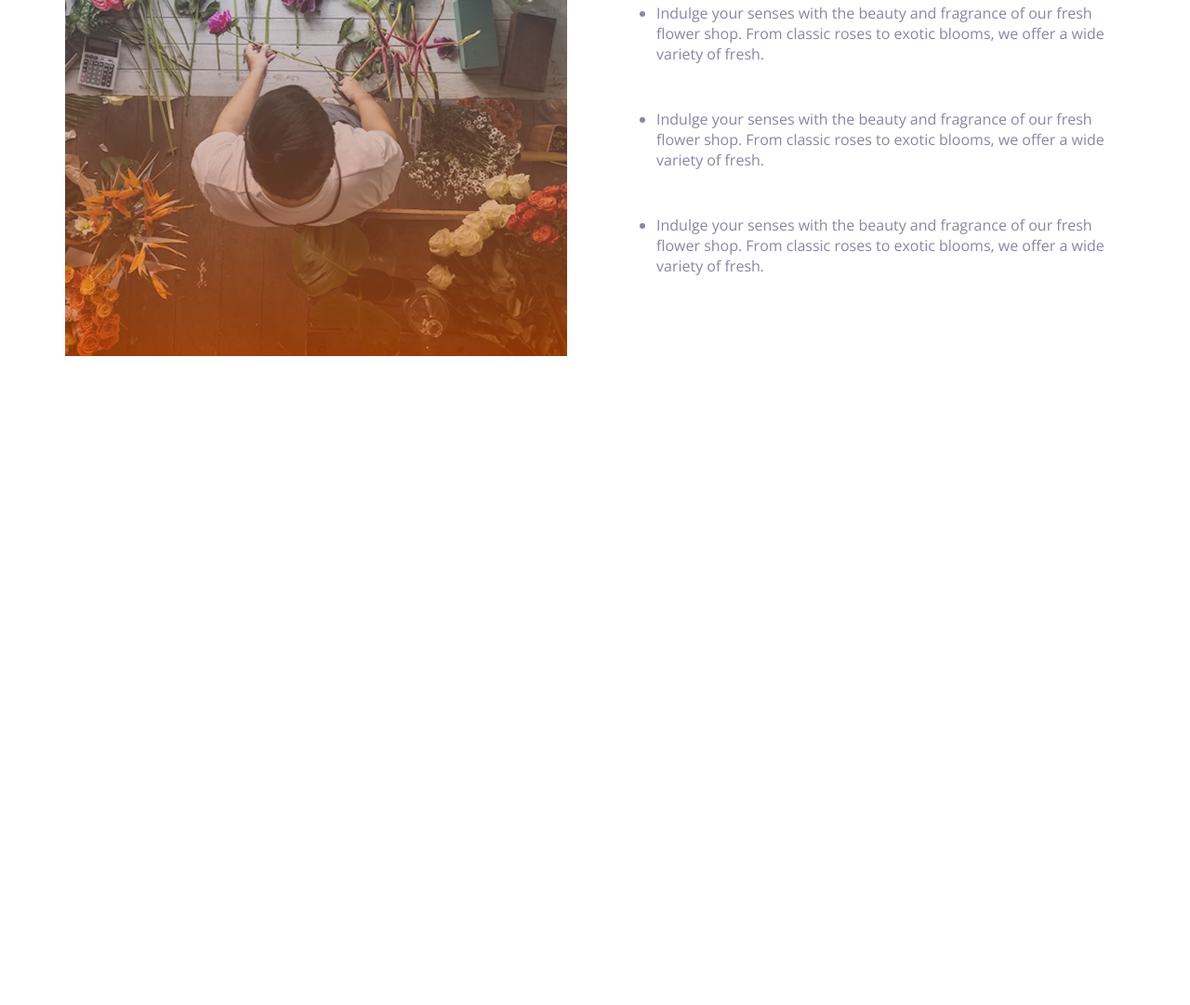
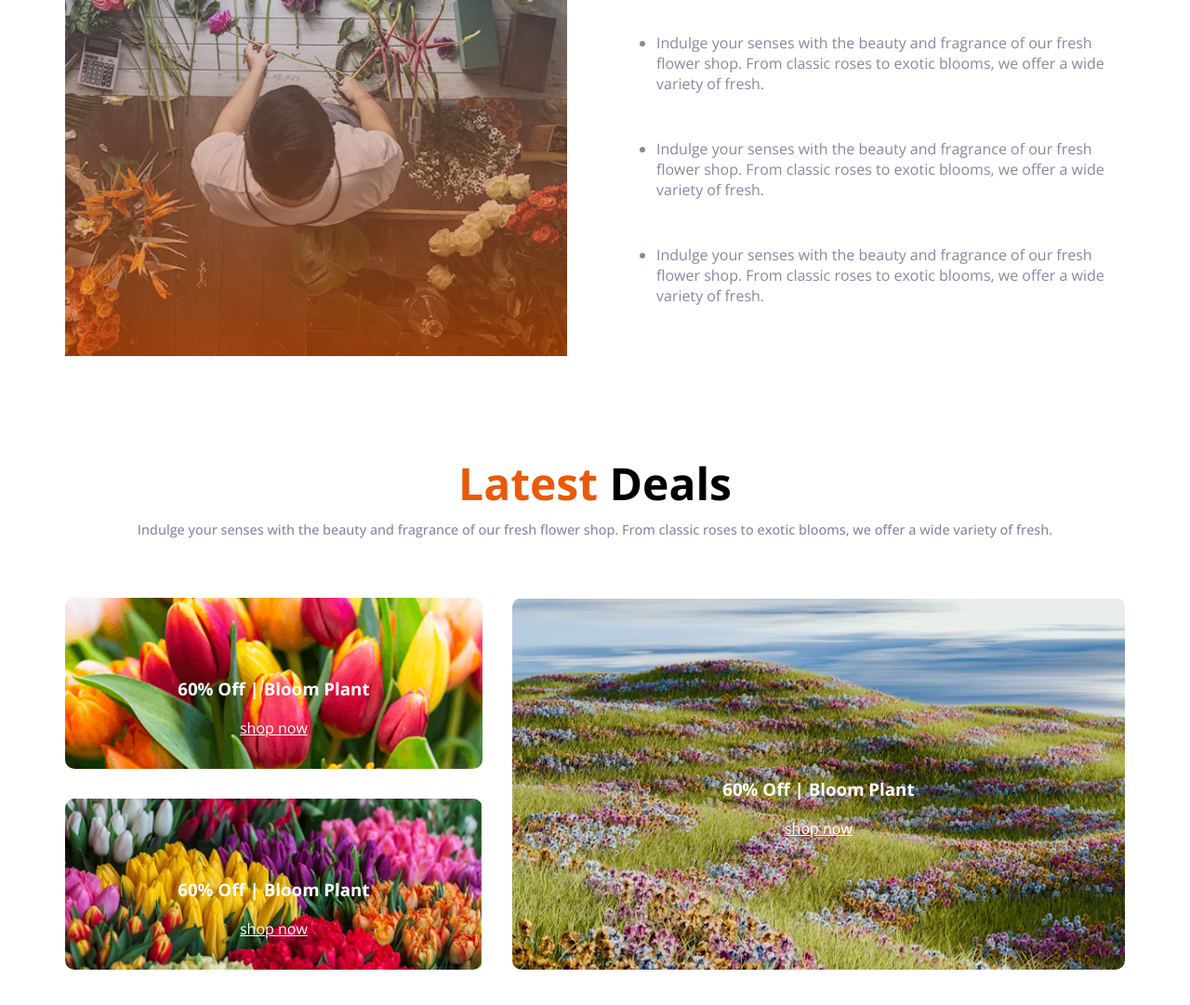
Before and after one commit to aanoman271/programminghero-assaignment-2, a plain HTML site: page flower.html in a window 1280 px wide. Shown: the part 2006-3087 px from the top of the page at 93% size. Before the commit the page ends 2493 px from the top, so only its background shows below. Drawn offline with nearby package versions, Linux system fonts and the light colour scheme.

Commit message:
leatest deal section done with responsive

```diff
--- a/flower.html
+++ b/flower.html
@@ -116,5 +116,26 @@
       </ul>
    </div>
  </section>
+ <section class="deals w-c">
+   <h2 class="deal-title plant-title"><span class="o-c ">Latest</span> Deals</h2>
+   <p class="describetion
+   deal-describtion">Indulge your senses with the beauty and fragrance of our fresh flower shop. From classic roses to exotic blooms, we offer a wide variety of fresh.</p>
+   <div class="deal-cards">
+
+
+   <div class="deal-card card-1">
+       <div class="deal-content">  <h3>60% Off | Bloom Plant</h3>
+         <a href="">shop now</a></div></div>
+
+           <div class="deal-card card-2">
+        <div class="deal-content"> <h3>60% Off | Bloom Plant</h3>
+         <a href="">shop now</a></div></div>
+
+           <div class="deal-card card-3">
+         <div class="deal-content"><h3>60% Off | Bloom Plant</h3>
+         <a href="">shop now</a></div></div>
+
+      </div>
+ </section>
 </body>
 </html>
--- a/styles/flower.css
+++ b/styles/flower.css
@@ -96,7 +96,7 @@ body{
 .lover-title{
     font-size: 3rem;
     font-weight: bold;
-    margin: 0;
+    /* margin: 0; */
 
 }
 .lover-section{
@@ -126,6 +126,69 @@ body{
     width: 100%;
     height: 100%;
 }
+/* deal secton */
+.deal-describtion{
+       text-align: center;
+    font-weight: 500;
+    font-size: 0.9rem;
+    margin-top: 0.5rem;
+
+}
+.deal-title{
+    text-align: center;
+    margin:0 ;
+}
+/* plant section */
+.deal-cards{
+display: grid;
+
+grid-template-areas:"mini big big "
+                     "mini2 big big" ;
+height: 400px;
+gap: 2rem;
+margin: 4rem auto;
+
+}
+.deal-card{
+    background-repeat: no-repeat;
+
+    background-position: center;
+    background-size:cover;
+    border-radius: 10px;
+    width: 100%;
+    height: 100%;
+
+
+}
+.deal-content{
+    display: flex;
+    height: 100%;
+    flex-direction: column;
+    justify-content: center;
+    align-items: center;
+    margin: auto auto;
+    padding: 1rem;
+}
+.deal-content>h3,a{
+    color: #fff;
+
+}
+
+.card-1{
+    background-image: url(/assets/deal-ana.png);
+    grid-area: mini;
+
+
+}
+.card-2{
+    background-image: url(/assets/deal-bloom.png);
+    grid-area: mini2;
+
+}
+.card-3{
+    background-image: url(/assets/deal-zabo.png);
+    grid-area: big;
+}
 /* responsive */
 @media screen and (max-width:576px) {
 .banner-ul :nth-child(1),
@@ -143,5 +206,22 @@ body{
 .plant-card-container{
     grid-template-columns: repeat(2 , 1fr);
 }
+/* plant lover */
 
+.lover-section{
+    flex-direction: column;
+
+}
+.badge{
+    display: none;
+}
+/* deal section */
+.deal-cards{
+   grid-template-areas: "mini"
+                         "mini2"
+                         "big";
+}
+.deal-card{
+    height: 250px;
+}
     }
```
